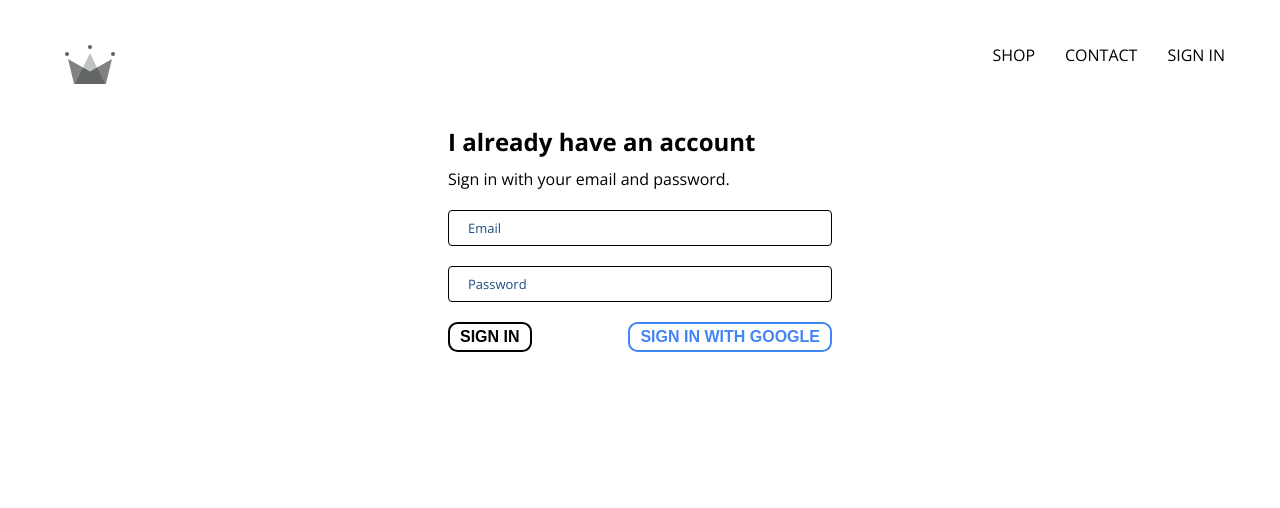
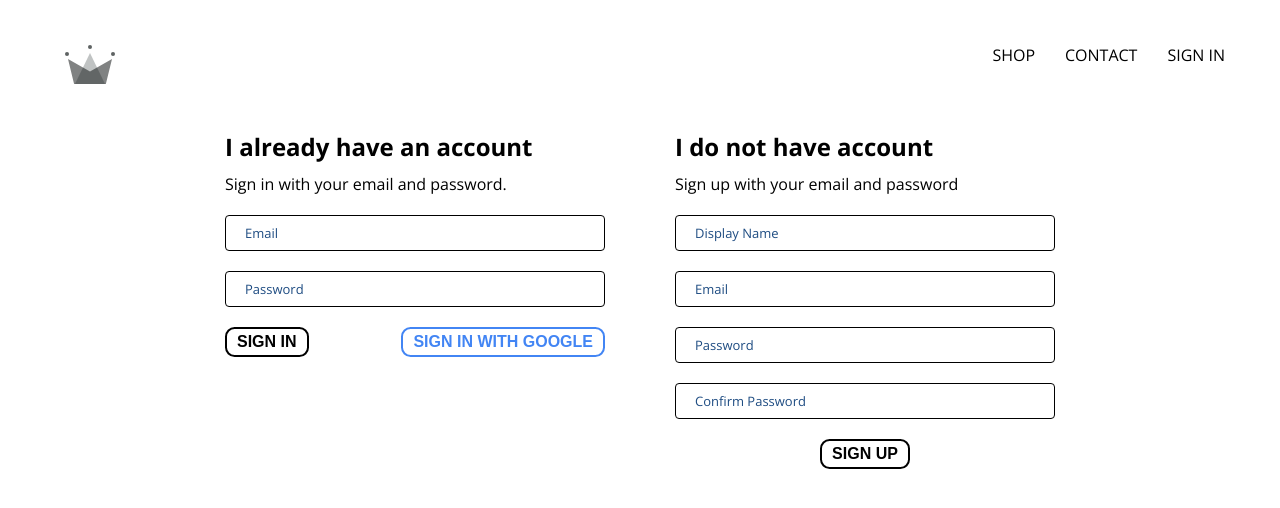
Before and after one commit to kaung-minkhant/crwn-clothing, a React (Create React App) app: page /signin in a window 1280 px wide. Shown: the top 508 px of the page. Built offline with nearby package versions, Linux system fonts and the light colour scheme; no server answers; a web font is replaced by a local one.

Commit message:
implement firestore to store user auth and created sign up page

```diff
--- a/src/App.js
+++ b/src/App.js
@@ -5,7 +5,9 @@ import Header from './components/header/header.component';
 import HomePage from './pages/homepage/homepage.component';
 import ShopPage from './pages/shop/shop.component';
 import SignInAndSignUpPage from './pages/sign-in-and-sign-up-page/sign-in-and-sign-up-page.component';
-import { auth } from './firebase/firebase.utils';
+import { auth, createUserProfileDocument } from './firebase/firebase.utils';
+import { onAuthStateChanged } from 'firebase/auth';
+import { onSnapshot } from 'firebase/firestore';
 
 
 class App extends React.Component {
@@ -16,15 +18,33 @@ class App extends React.Component {
     }
   }
   unsubscribeFromAuth = null;
+  unsubscribeFromUser = null;
   componentDidMount() {
-    this.unsubscribeFromAuth = auth.onAuthStateChanged(user => {
-      this.setState({ currentUser: user })
-      // console.log(user);
+    this.unsubscribeFromAuth = onAuthStateChanged(auth, async userAuth => {
+
+      if (userAuth) {
+        // console.log(userAuth);
+        // this.setState({ currentUser: userAuth })
+        createUserProfileDocument(userAuth)
+        const userRef = await createUserProfileDocument(userAuth);
+        this.unsubscribeFromUser = onSnapshot(userRef, snapShot => {
+          // console.log(snapShot)
+          this.setState({
+            currentUser: {
+              id: snapShot.id,
+              ...snapShot.data()
+            }
+          }, () => console.log(this.state))
+        })
+      } else {
+        this.setState({ currentUser: userAuth }, () => console.log(this.state))
+      }
     })
   }
 
   componentWillUnmount() {
     this.unsubscribeFromAuth();
+    this.unsubscribeFromUser();
   }
 
 
--- a/src/components/custom-buttom/custom-buttom.styles.scss
+++ b/src/components/custom-buttom/custom-buttom.styles.scss
@@ -19,8 +19,7 @@
     font-weight: 700;
     transition: box-shadow 300ms ease-in-out, color 300ms ease-in-out;
 
-    &:hover,
-    &:focus {
+    &:hover {
         color: #fff;
         outline: 0;
     }
--- a/src/components/form-input/form-input.component.jsx
+++ b/src/components/form-input/form-input.component.jsx
@@ -2,13 +2,12 @@ import React from "react";
 
 import './form-input.styles.scss'
 
-const FormInput = ({ handleChange, label, required, ...otherProps }) => {
+const FormInput = ({ handleChange, label, ...otherProps }) => {
     return (
         <div className="container">
             <div className="did-floating-label-content">
                 <input className="did-floating-input"
                     onChange={handleChange}
-                    required={required}
                     {...otherProps}
                     placeholder=" "
                 />
--- a/src/components/header/header.component.jsx
+++ b/src/components/header/header.component.jsx
@@ -2,6 +2,7 @@ import React from "react";
 import { ReactComponent as Logo } from '../../assets/084 crown.svg'
 import { Link } from "react-router-dom";
 import { auth } from "../../firebase/firebase.utils";
+import { signOut } from "firebase/auth";
 import { withRouter } from "react-router-dom";
 import './header.styles.scss'
 
@@ -17,7 +18,7 @@ const Header = ({ currentUser, history }) => {
                 {
                     currentUser ?
                         // (<div className="option" onClick={() => auth.signOut()}>SIGN OUT</div>)
-                        (<Link to={history.location.pathname} onClick={() => auth.signOut()}>SIGN OUT</Link>)
+                        (<Link to={history.location.pathname} onClick={() => signOut(auth)}>SIGN OUT</Link>)
                         : (<Link to={'/signin'} className="option">SIGN IN</Link>)
                 }
             </div>
--- a/src/components/sign-in/sign-in.component.jsx
+++ b/src/components/sign-in/sign-in.component.jsx
@@ -20,7 +20,7 @@ class SignIn extends React.Component {
     }
 
     handleChange = event => {
-        console.log(event);
+        // console.log(event);
         const { name, value } = event.target
         this.setState({ [name]: value })
 
@@ -40,7 +40,7 @@ class SignIn extends React.Component {
                         type={'email'}
                         value={this.state.email}
                         handleChange={this.handleChange}
-                        required={true}
+                        required
                     />
 
                     <FormInput
@@ -49,7 +49,7 @@ class SignIn extends React.Component {
                         type={'password'}
                         value={this.state.password}
                         handleChange={this.handleChange}
-                        required={true}
+                        required
                     />
 
                     <div className="form-buttons">
--- a/src/components/sign-in/sign-in.styles.scss
+++ b/src/components/sign-in/sign-in.styles.scss
@@ -1,5 +1,5 @@
 .sign-in {
-    width: 30vw;
+    width: 380px;
     margin: 0 auto;
     display: flex;
     flex-direction: column;
--- /dev/null
+++ b/src/components/sign-up/sign-up.component.jsx
@@ -0,0 +1,101 @@
+import React from "react";
+
+import FormInput from "../form-input/form-input.component";
+import CustomButtom from "../custom-buttom/custom-buttom.component";
+
+import './sign-up.styles.scss'
+
+import { auth, createUserProfileDocument } from "../../firebase/firebase.utils";
+import { createUserWithEmailAndPassword } from "firebase/auth";
+
+class SignUp extends React.Component {
+    constructor(props) {
+        super(props);
+        this.state = {
+            displayName: '',
+            email: '',
+            password: '',
+            confirmPassword: ''
+        }
+    }
+
+    handleChange = (event) => {
+        // console.log(event);
+        const { value, name } = event.target;
+        this.setState({ [name]: value })
+    }
+
+    handleSubmit = async event => {
+        console.log(event);
+        event.preventDefault();
+        const { displayName, email, password, confirmPassword } = this.state;
+        if (password !== confirmPassword) {
+            alert("Passwords don't match");
+            return
+        }
+        await createUserWithEmailAndPassword(auth, email, password)
+            .then(async ({ user }) => {
+                // console.log(user)
+                await createUserProfileDocument(user, { displayName })
+                this.setState({
+                    displayName: '',
+                    email: '',
+                    password: '',
+                    confirmPassword: ''
+                })
+            })
+            .catch(error => {
+                console.log(`Error occured ${error}`)
+            })
+
+    }
+
+    render() {
+        const { displayName, email, password, confirmPassword } = this.state;
+        return (
+            <div className="sign-up">
+                <h2 className="sign-up-title">I do not have account</h2>
+                <span className="sign-up-text">Sign up with your email and password</span>
+                <form className="sign-up-form" onSubmit={this.handleSubmit}>
+                    <FormInput
+                        handleChange={this.handleChange}
+                        label={'Display Name'}
+                        required
+                        name={'displayName'}
+                        type={'text'}
+                        value={displayName}
+                    />
+                    <FormInput
+                        handleChange={this.handleChange}
+                        label={'Email'}
+                        required
+                        name={'email'}
+                        type={'email'}
+                        value={email}
+                    />
+                    <FormInput
+                        handleChange={this.handleChange}
+                        label={'Password'}
+                        required
+                        name={'password'}
+                        type={'password'}
+                        value={password}
+                    />
+                    <FormInput
+                        handleChange={this.handleChange}
+                        label={'Confirm Password'}
+                        required
+                        name={'confirmPassword'}
+                        type={'password'}
+                        value={confirmPassword}
+                    />
+                    <div className="sign-up-button">
+                        <CustomButtom type={'submit'} >sign up</CustomButtom>
+                    </div>
+                </form>
+            </div>
+        );
+    }
+}
+
+export default SignUp;
--- /dev/null
+++ b/src/components/sign-up/sign-up.styles.scss
@@ -0,0 +1,15 @@
+.sign-up {
+    width: 380px;
+    margin: 0 auto;
+    display: flex;
+    flex-direction: column;
+
+    .sign-up-title {
+        margin: 10px 0;
+    }
+}
+
+.sign-up-button {
+    width: fit-content;
+    margin: 0 auto;
+}
--- a/src/pages/sign-in-and-sign-up-page/sign-in-and-sign-up-page.component.jsx
+++ b/src/pages/sign-in-and-sign-up-page/sign-in-and-sign-up-page.component.jsx
@@ -1,5 +1,6 @@
 import React from "react";
 import SignIn from "../../components/sign-in/sign-in.component";
+import SignUp from "../../components/sign-up/sign-up.component";
 
 import './sign-in-and-sign-up-page.styles.scss'
 
@@ -7,6 +8,7 @@ const SignInAndSignUpPage = () => {
     return (
         <div className="sign-in-and-sign-up">
             <SignIn />
+            <SignUp />
         </div>
     );
 }
--- a/src/pages/sign-in-and-sign-up-page/sign-in-and-sign-up-page.styles.scss
+++ b/src/pages/sign-in-and-sign-up-page/sign-in-and-sign-up-page.styles.scss
@@ -0,0 +1,7 @@
+.sign-in-and-sign-up {
+    width: 850px;
+    display: flex;
+    justify-content: space-between;
+    margin: 30px auto;
+    gap: 50px;
+}
```
Also changed, not shown: src/firebase/firebase.utils.js (+33 -10 lines).
